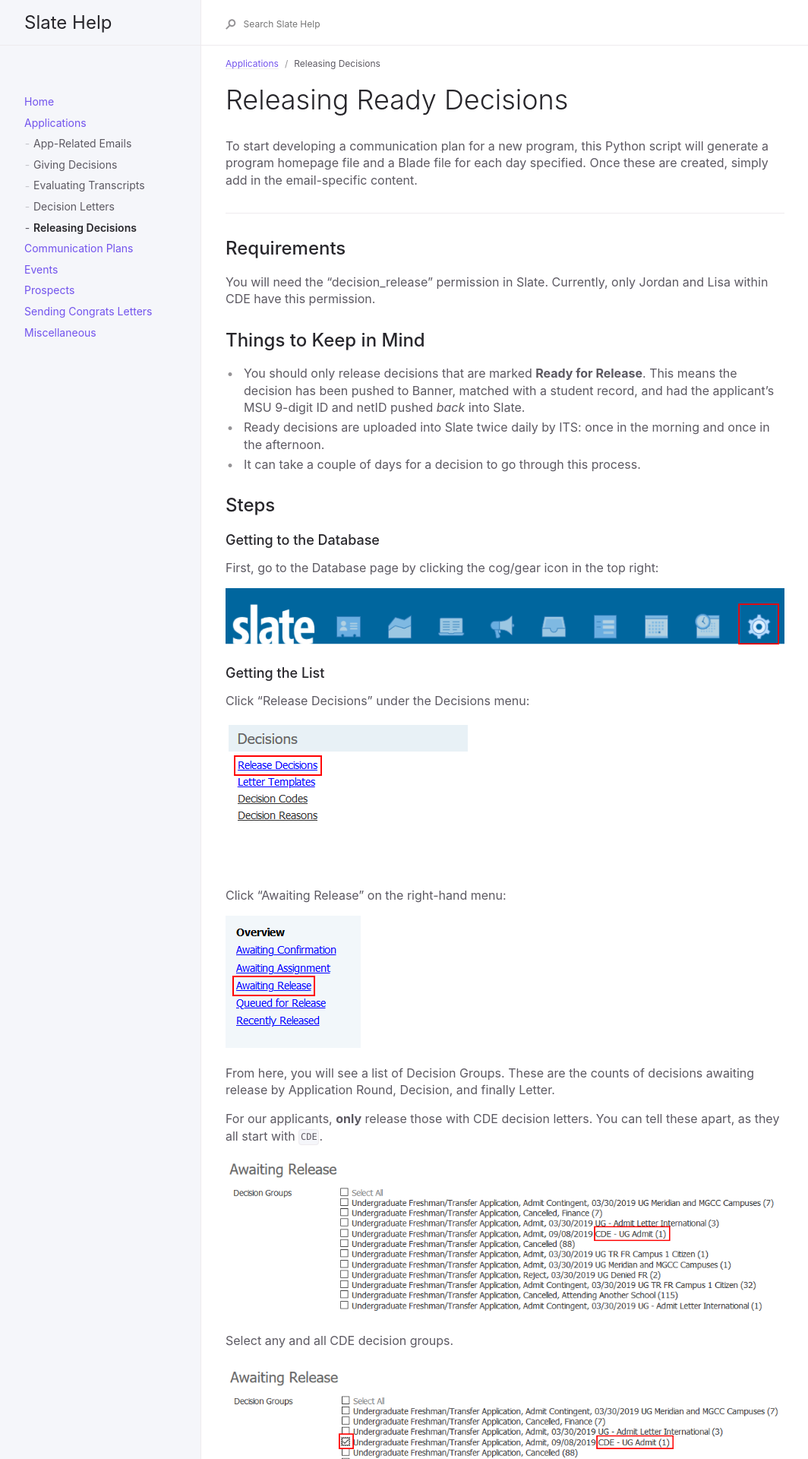
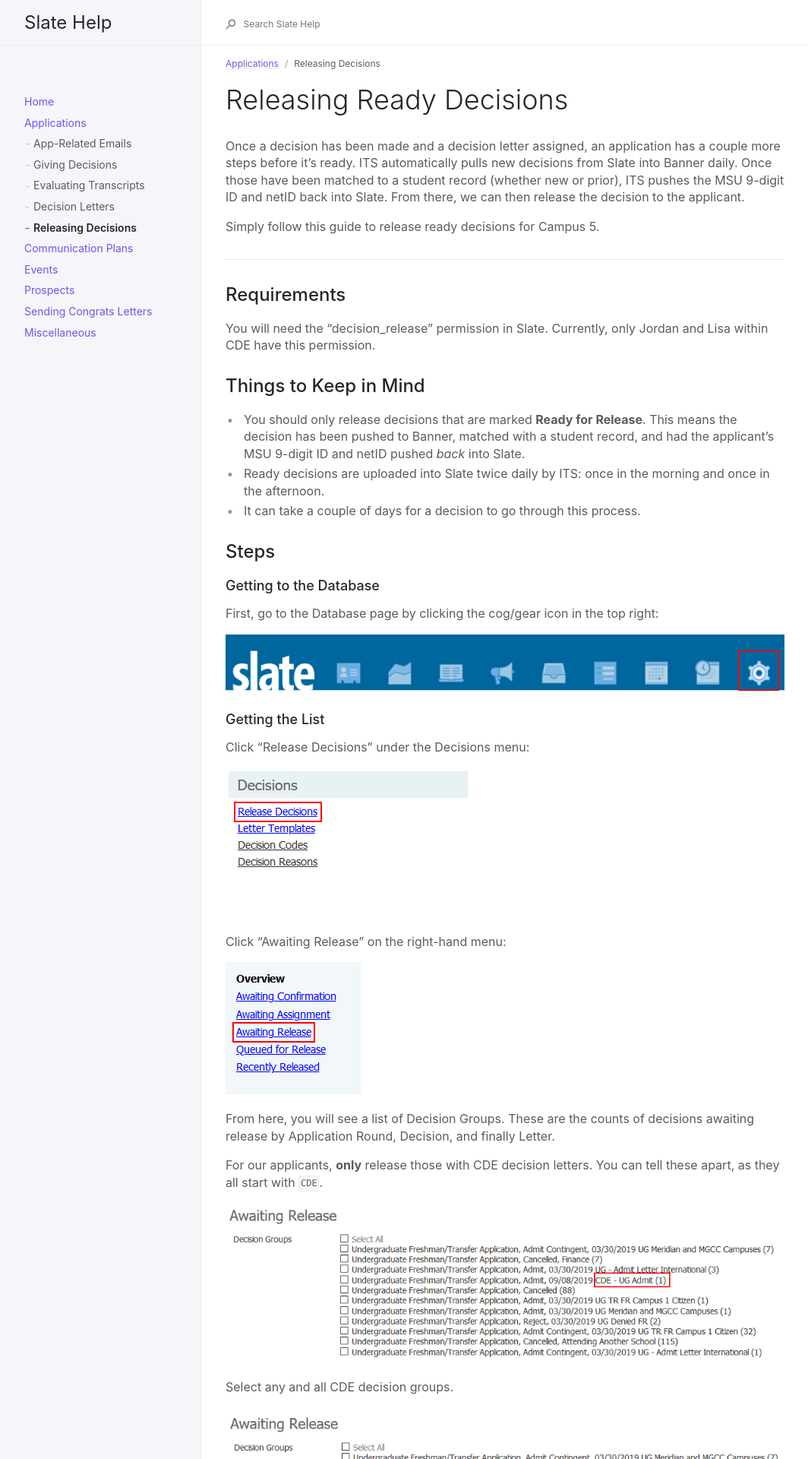
Before and after one commit to oretoise/docs, a Jekyll site: the page built from _docs/applications/releasing.md, in a window 1280 px wide. Shown: the top 1920 px of the page at 76% size, without its empty margins (91-1155 px from the left). Built offline with Jekyll 4.4.1, drawn with Linux system fonts in a browser that asks for light colours.

Commit message:
Description correction on decision release

```diff
--- a/_docs/applications/releasing.md
+++ b/_docs/applications/releasing.md
@@ -8,7 +8,9 @@ permalink: /applications/release/
 ---
 
 # Releasing Ready Decisions
-To start developing a communication plan for a new program, this Python script will generate a program homepage file and a Blade file for each day specified. Once these are created, simply add in the email-specific content.
+Once a decision has been made and a decision letter assigned, an application has a couple more steps before it's ready.  ITS automatically pulls new decisions from Slate into Banner daily.  Once those have been matched to a student record (whether new or prior), ITS pushes the MSU 9-digit ID and netID back into Slate.  From there, we can then release the decision to the applicant.
+
+Simply follow this guide to release ready decisions for Campus 5.
 
 ---
 
```
